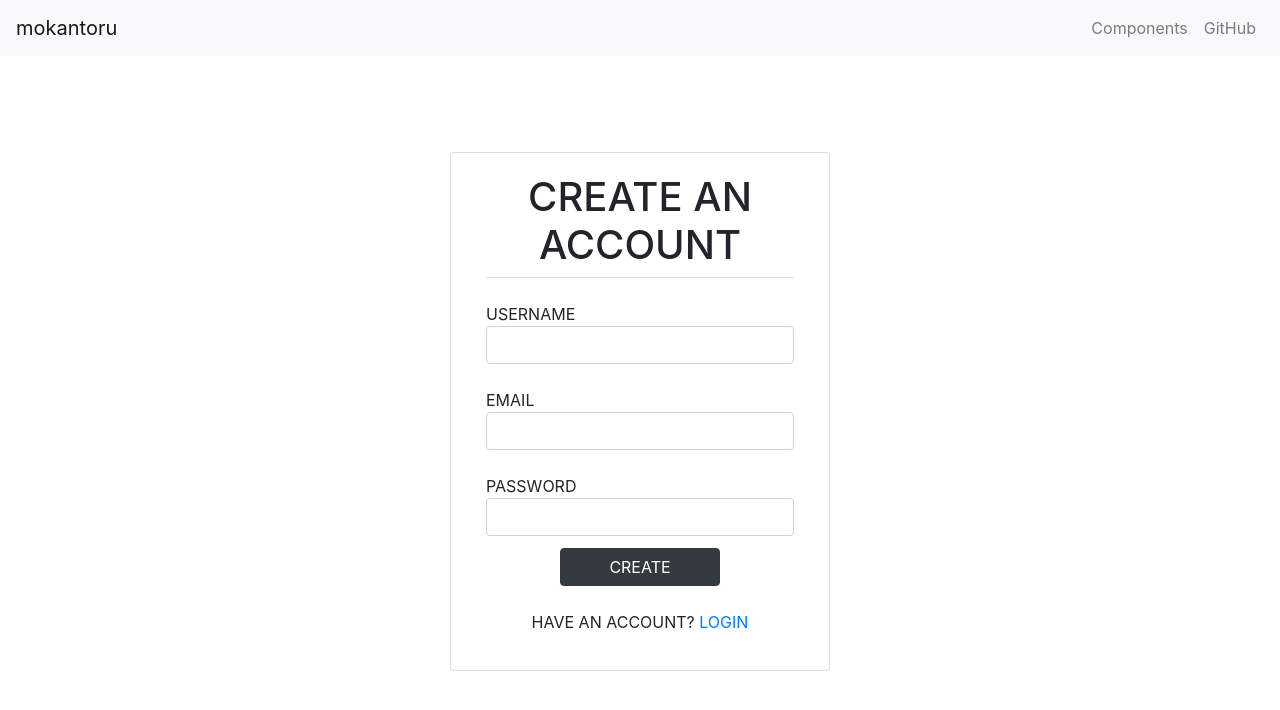
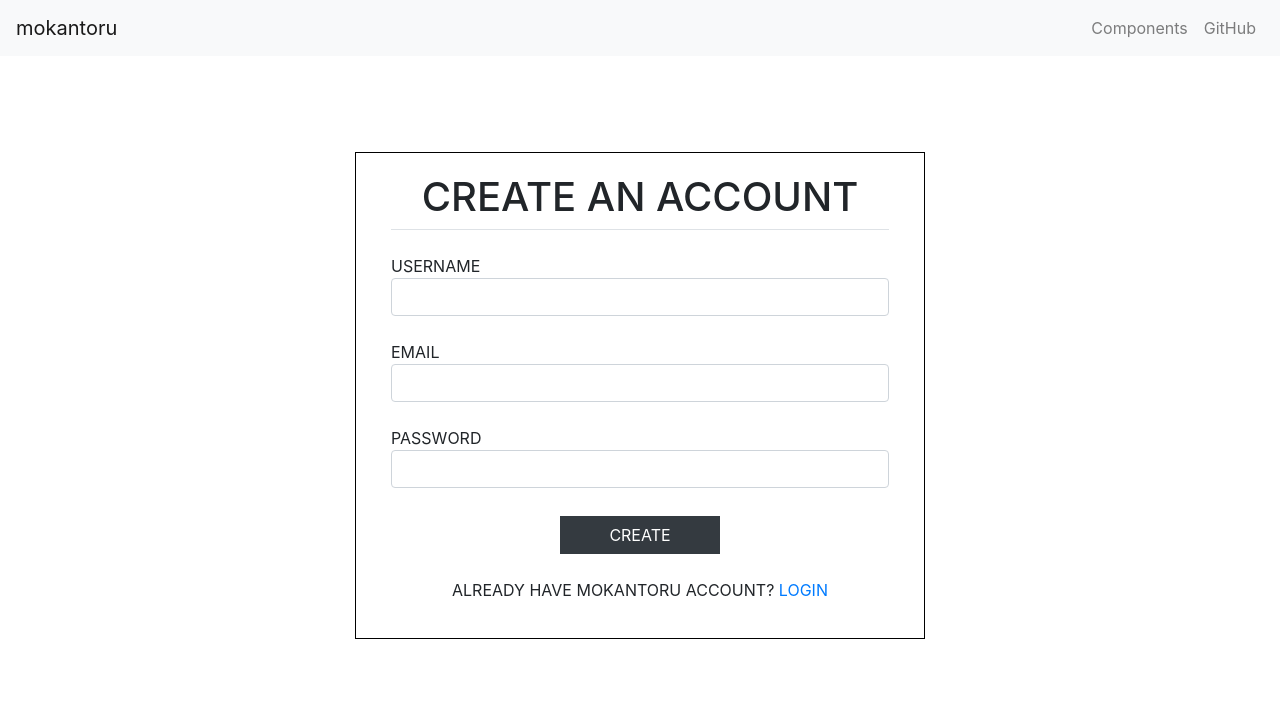
Before and after one commit to mokantoru/PointOfSales, a React (Create React App) app: page /register in a window 1280 px wide. Shown: the top 710 px of the page. Built offline with nearby package versions, Linux system fonts and the light colour scheme.

Commit message:
register v.2

```diff
--- a/src/components/Register.js
+++ b/src/components/Register.js
@@ -8,10 +8,10 @@ class Register extends Component {
         return (
             <div className="container">
                 <div className="mt-5 pt-5 row">
-                    <div className="col-10 col-md-4 mx-auto card cardRegister">
-                        <div className="card-body bodyRegister">
+                    <div className="col-5 col-md-6 mx-auto card cardRegister">
+                        <div className="card-body">
                             <div className="border-bottom card-title">
-                                <h1 className="text-center">
+                                <h1 className="text-center registerTitle">
                                     CREATE AN ACCOUNT
                                 </h1>
                             </div>
@@ -34,10 +34,10 @@ class Register extends Component {
                                 </form>
                             </div>
                             <div className="text-center">
-                                <button className="btn btn-dark px-5 buttonRegister">CREATE</button>
+                                <button className="btn btn-dark mt-3 px-5 buttonRegister">CREATE</button>
                             </div>
-                            <div className="mt-4 text-center">
-                                <p>HAVE AN ACCOUNT? <Link to="/login" className="registerText">LOGIN</Link></p>
+                            <div className="mt-4 text-center text-uppercase">
+                                <p>already have mokantoru account? <Link to="/login" className="registerText">LOGIN</Link></p>
                             </div>
                         </div>
                     </div>
--- a/src/css/register.css
+++ b/src/css/register.css
@@ -1,5 +1,14 @@
+.cardRegister{
+    border-radius: 0px !important;
+    border-color: black !important;
+    width: 2000rem !important;
+}
+
 .registerTitle{
-    text-align: center !important;
-    border: 1px solid black;
+    font-size: 40px !important;
+}
 
+
+.buttonRegister{
+    border-radius: 0 !important
 }
```
